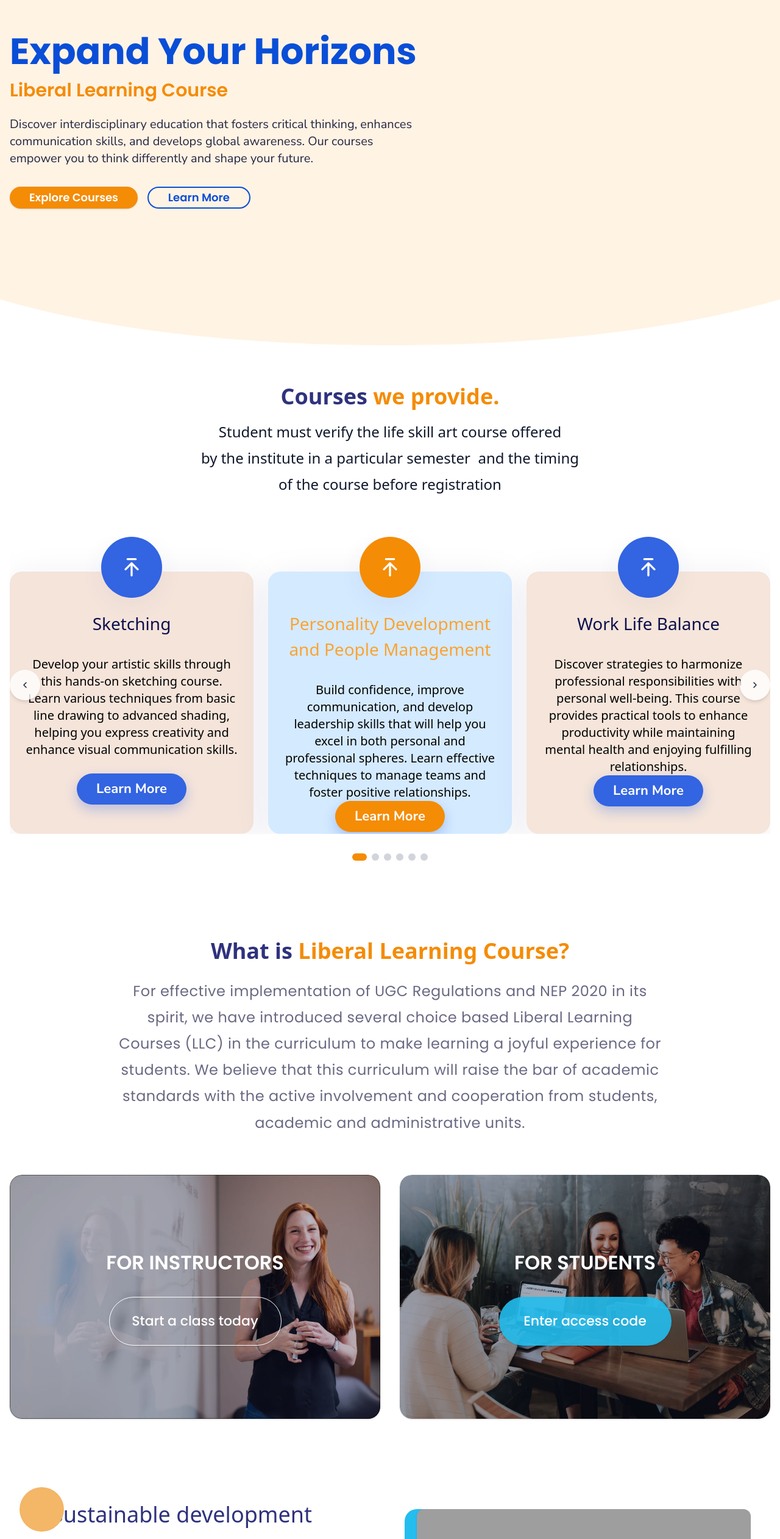
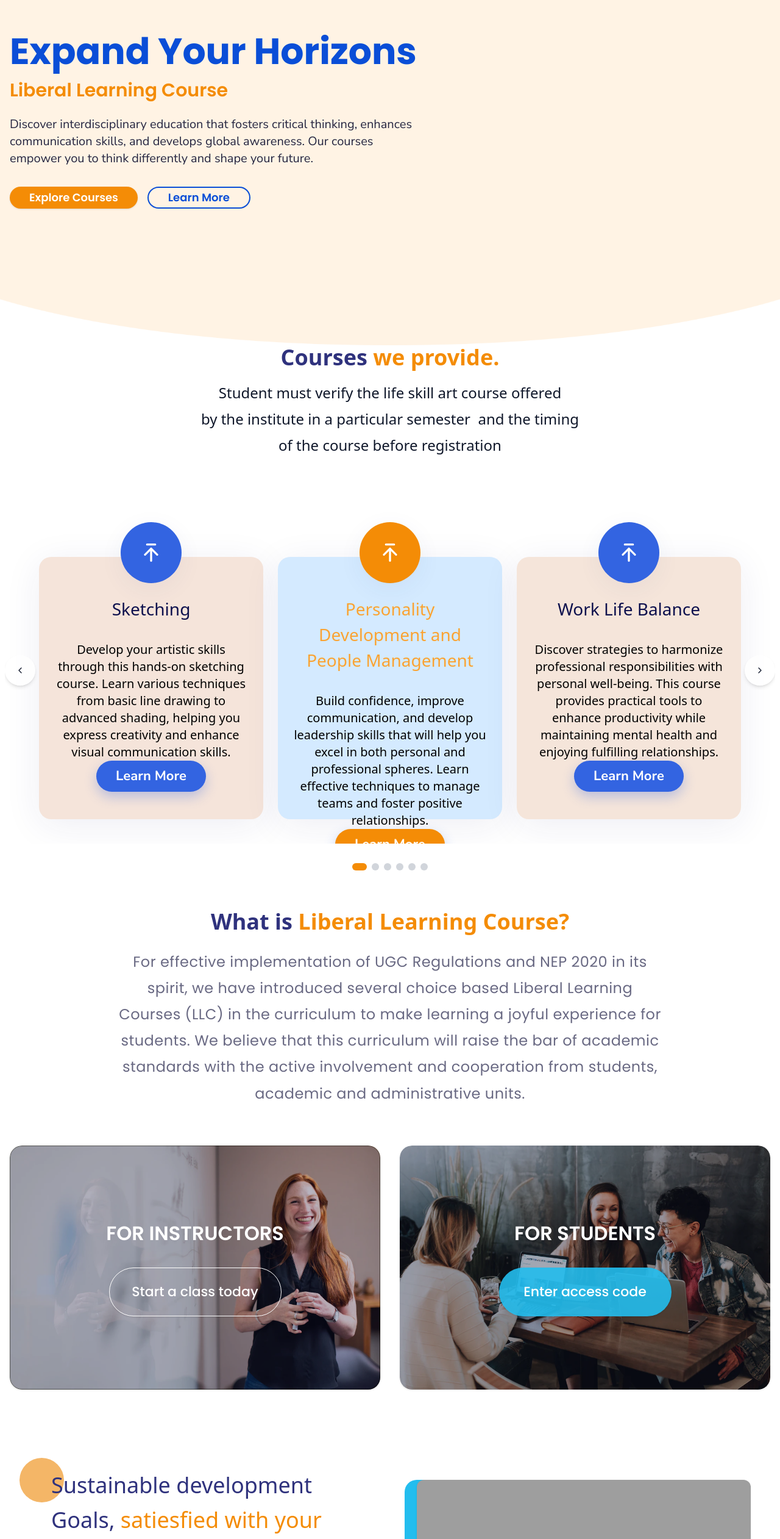
Before and after one commit to Vanessa-Rodrigues-156/llc-blogsite, a React (Vite) app: page / in a window 1280 px wide. Shown: the part 234-2757 px from the top of the page at 61% size. Built offline with nearby package versions, Linux system fonts and the light colour scheme; grey boxes are pictures that could not be loaded.

Commit message:
minir changes

```diff
--- a/src/screens/Landingpage/sections/CoursesSection/CoursesSection.tsx
+++ b/src/screens/Landingpage/sections/CoursesSection/CoursesSection.tsx
@@ -248,7 +248,7 @@ export const CoursesSection = (): JSX.Element => {
   const indicators = Array.from({ length: totalPages }, (_, index) => index);
 
   return (
-    <section id="courses" className="relative w-full py-16 px-4 max-w-7xl mx-auto">
+    <section id="courses" className="relative w-full max-w-8xl px-2 mx-auto">
       <div className="flex flex-col items-center mb-16">
         <h2 className="font-poppins text-4xl font-bold mb-4 text-center">
           <span className="text-[#2f327d]">Courses </span>
@@ -262,7 +262,7 @@ export const CoursesSection = (): JSX.Element => {
         </p>
       </div>
 
-      <div className="relative overflow-hidden">
+      <div className="relative py-10 px-14 overflow-hidden">
         <AnimatePresence mode="wait">
           <motion.div
             key={currentPage}
--- a/src/screens/Landingpage/sections/MainContentSection/MainContentSection.tsx
+++ b/src/screens/Landingpage/sections/MainContentSection/MainContentSection.tsx
@@ -37,7 +37,7 @@ export const MainContentSection = (): JSX.Element => {
         {/* Left Content */}
         <div className="flex-1">
           <div className="relative mb-12">
-            <div className="w-[73px] h-[73px] rounded-full bg-[#f4b667] absolute -left-4 -top-4" />
+            <div className="w-[73px] h-[73px] rounded-full bg-[#f4b667] absolute -left-4 -top-4 -z-10" />
             <h2 className="text-4xl leading-[57.6px] pl-9 font-poppins">
               <span className="font-medium text-[#2f327d]">
                 Sustainable development Goals,
```
